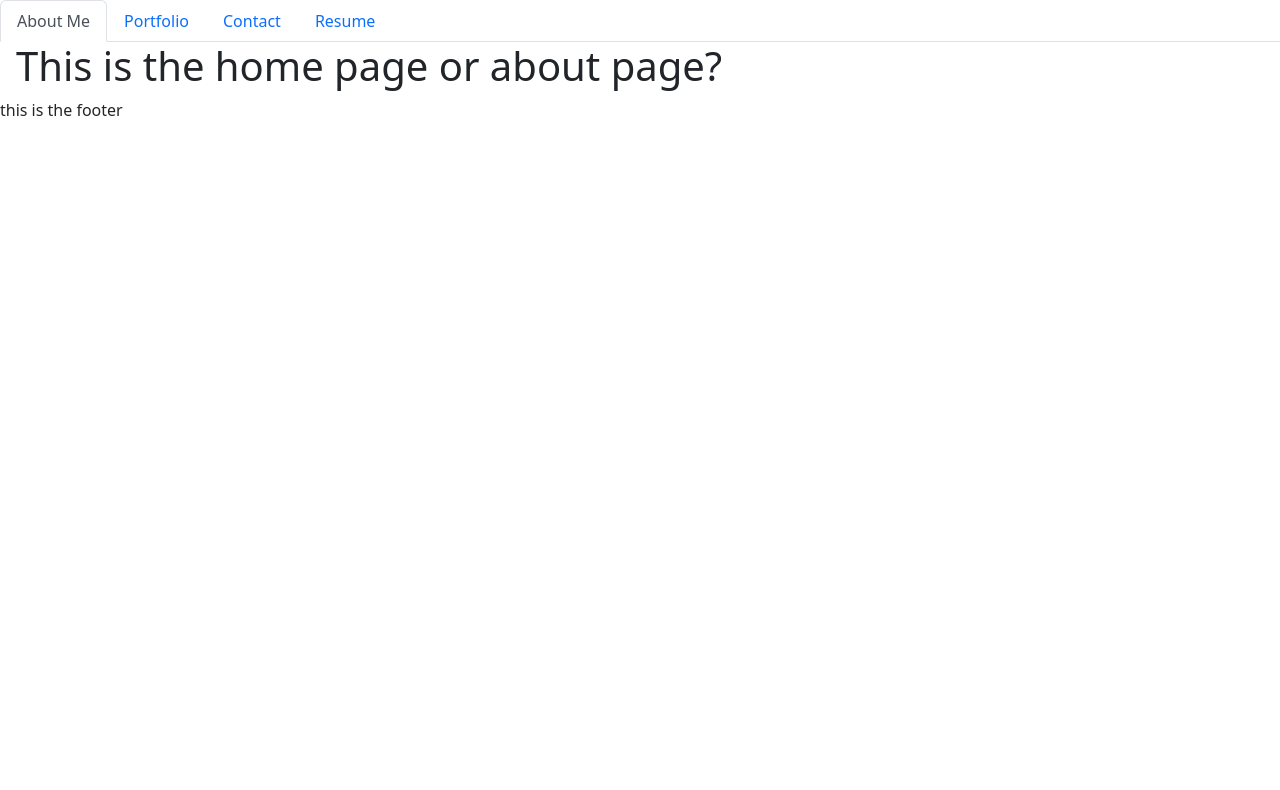
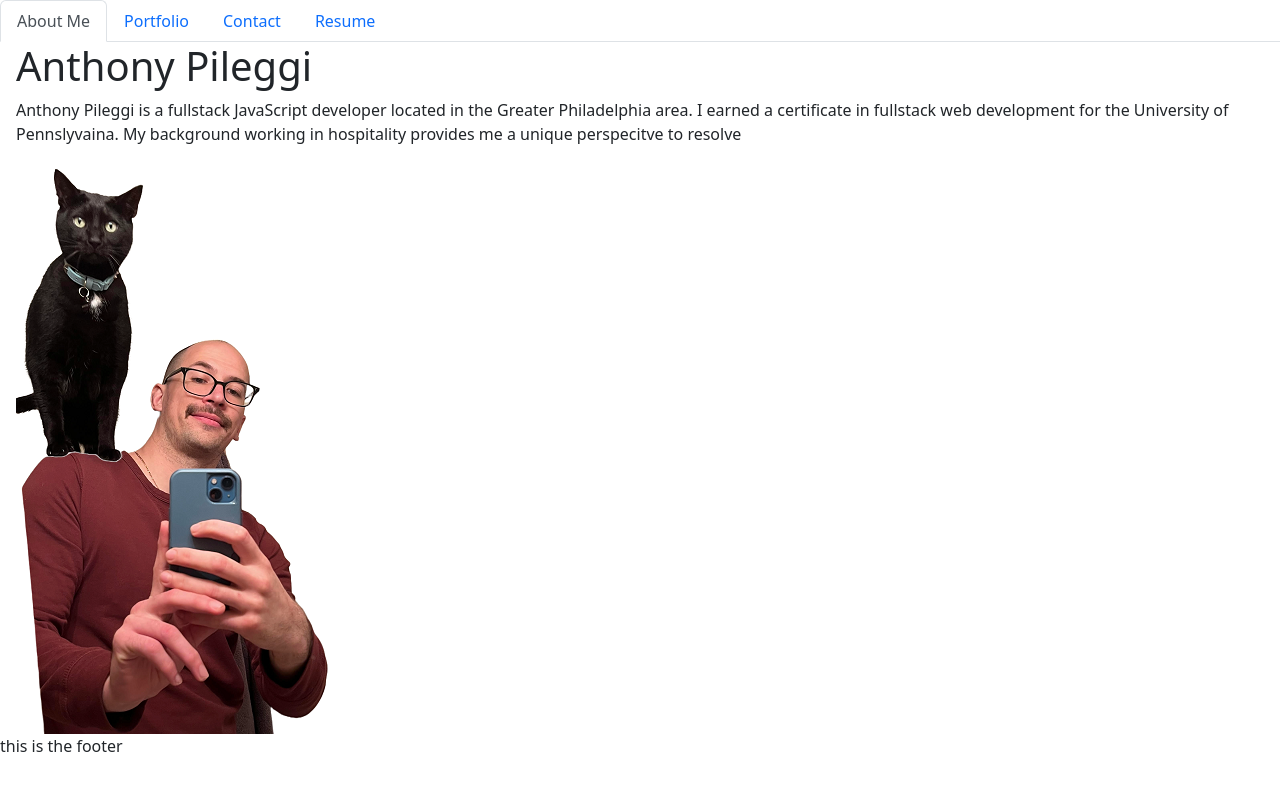
Before and after one commit to Adpileggi/react-portfolio, a React (Vite) app in the folder Portfolio/: page / in a window 1280 px wide. Shown: the top 790 px of the page. Built offline with nearby package versions, Linux system fonts and the light colour scheme.

Commit message:
added recent photo"

```diff
--- a/Portfolio/src/pages/home.jsx
+++ b/Portfolio/src/pages/home.jsx
@@ -1,7 +1,15 @@
 export default function Home() {
     return (
         <div>
-            <h1>This is the home page or about page?</h1>
+        <div>
+            <h1>Anthony Pileggi</h1>
+        </div>
+        <div>
+            <p>Anthony Pileggi is a fullstack JavaScript developer located in the Greater Philadelphia area. I earned a certificate in fullstack web development for the University of Pennslyvaina. My background working in hospitality provides me a unique perspecitve to resolve </p>
+        </div>
+        <div>
+            <img src='ap-pic.png' alt='A recent picture of Anthony Pileggi with a cat on his shoulder' className="img-fluid"></img>
+        </div>
         </div>
     )
 }
```
Also changed, not shown: Portfolio/public/ap-pic.png (added).
